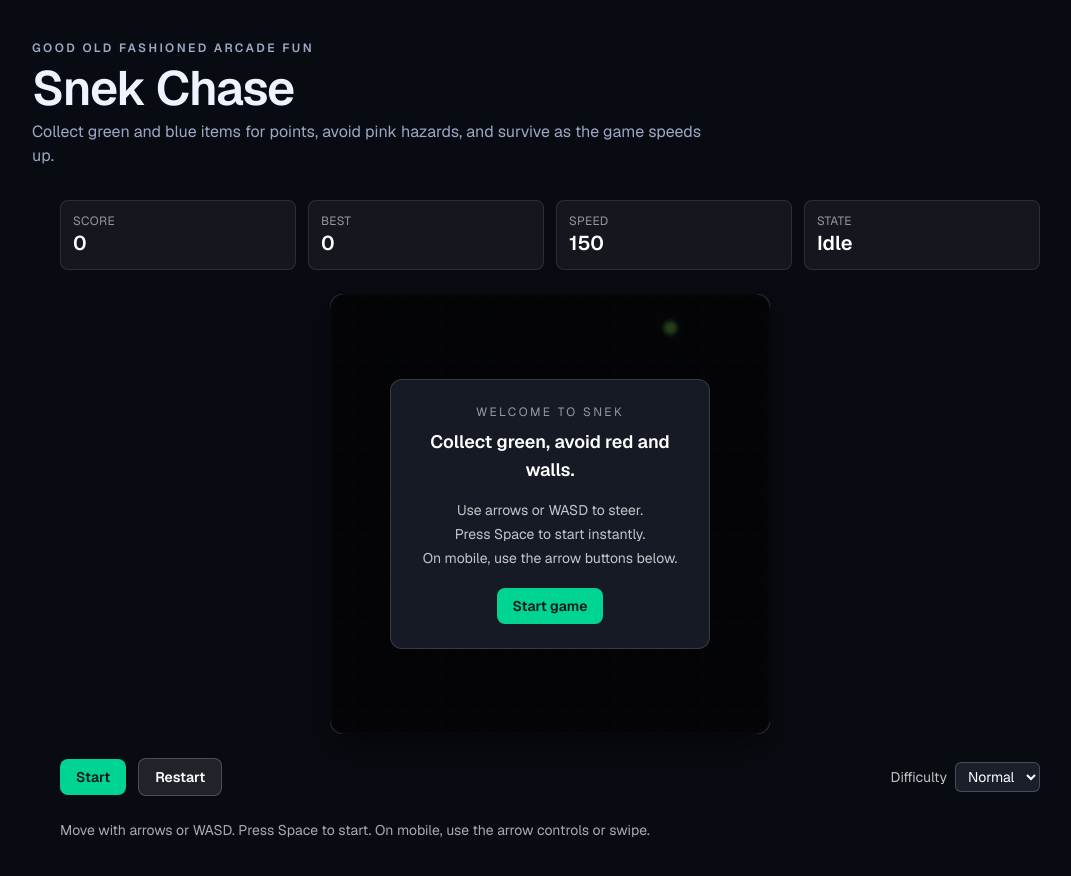
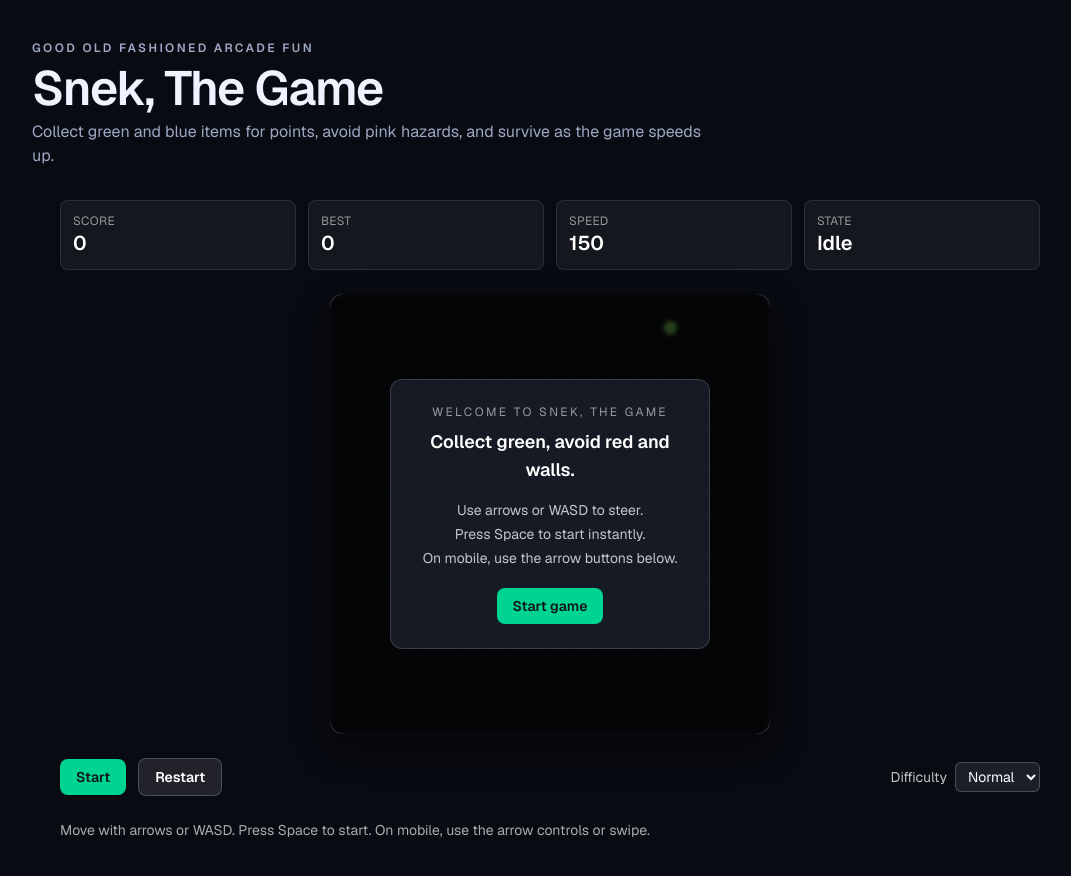
Before and after one commit to simonproudfootxyz/snek, a Next.js app: page / in a window 1280 px wide. Shown: the top 876 px of the page, without its empty margins (90-1161 px from the left). Built offline with nearby package versions, Linux system fonts and the light colour scheme.

Commit message:
- minor verbiage tweaks - minor style tweaks

```diff
--- a/src/app/layout.tsx
+++ b/src/app/layout.tsx
@@ -13,8 +13,8 @@ const geistMono = Geist_Mono({
 });
 
 export const metadata: Metadata = {
-  title: "Snek Chase",
-  description: "A minimalist Meerca Chase-inspired snake game",
+  title: "Snek, The Game",
+  description: "A minimalist snek game",
 };
 
 export default function RootLayout({
--- a/src/app/page.tsx
+++ b/src/app/page.tsx
@@ -9,7 +9,7 @@ export default function Home() {
             Good old fashioned arcade fun
           </p>
           <h1 className="text-4xl font-semibold tracking-tight sm:text-5xl">
-            Snek Chase
+            Snek, The Game
           </h1>
           <p className="max-w-2xl text-sm text-[var(--muted)] sm:text-base">
             Collect green and blue items for points, avoid pink hazards, and
--- /dev/null
+++ b/src/features/game/components/GameOverModal.css
@@ -0,0 +1,3 @@
+.game-over-modal {
+  width: calc(100% - 40px);
+}
--- a/src/features/game/components/GameOverModal.tsx
+++ b/src/features/game/components/GameOverModal.tsx
@@ -1,6 +1,7 @@
 "use client";
 
 import { useMemo, useState } from "react";
+import "./GameOverModal.css";
 
 interface GameOverModalProps {
   score: number;
@@ -12,7 +13,7 @@ export function GameOverModal({ score, onRestart }: GameOverModalProps) {
   const origin = typeof window === "undefined" ? "" : window.location.origin;
   const shareMessage = useMemo(
     () =>
-      `Let's go! Just scored ${score} on Snek! Think you can beat me? ${origin}`,
+      `Let's go! Just scored ${score} on Snek, The Game! Think you can beat me? ${origin}`,
     [origin, score],
   );
   const twitterShareUrl = useMemo(
@@ -61,7 +62,7 @@ export function GameOverModal({ score, onRestart }: GameOverModalProps) {
 
   return (
     <div className="absolute inset-0 flex items-center justify-center rounded-2xl bg-black/72 backdrop-blur-[2px]">
-      <div className="w-[340px] rounded-xl border border-white/15 bg-[#161a24] p-6 text-center">
+      <div className="w-[340px] rounded-xl border border-white/15 bg-[#161a24] p-6 text-center game-over-modal">
         <p className="text-xs uppercase tracking-[0.2em] text-white/55">
           Run ended, you scored:
         </p>
--- a/src/features/game/components/GameStartOverlay.tsx
+++ b/src/features/game/components/GameStartOverlay.tsx
@@ -6,8 +6,12 @@ export function GameStartOverlay({ onStart }: GameStartOverlayProps) {
   return (
     <div className="absolute inset-0 flex items-center justify-center rounded-2xl bg-black/72 backdrop-blur-[2px]">
       <div className="w-[320px] rounded-xl border border-white/15 bg-[#161a24] p-6 text-center">
-        <p className="text-xs uppercase tracking-[0.2em] text-white/55">Welcome to Snek</p>
-        <p className="mt-2 text-lg font-semibold text-white">Collect green, avoid red and walls.</p>
+        <p className="text-xs uppercase tracking-[0.2em] text-white/55">
+          Welcome to Snek, The Game
+        </p>
+        <p className="mt-2 text-lg font-semibold text-white">
+          Collect green, avoid red and walls.
+        </p>
         <ul className="mt-4 space-y-1 text-sm text-white/75">
           <li>Use arrows or WASD to steer.</li>
           <li>Press Space to start instantly.</li>
```
